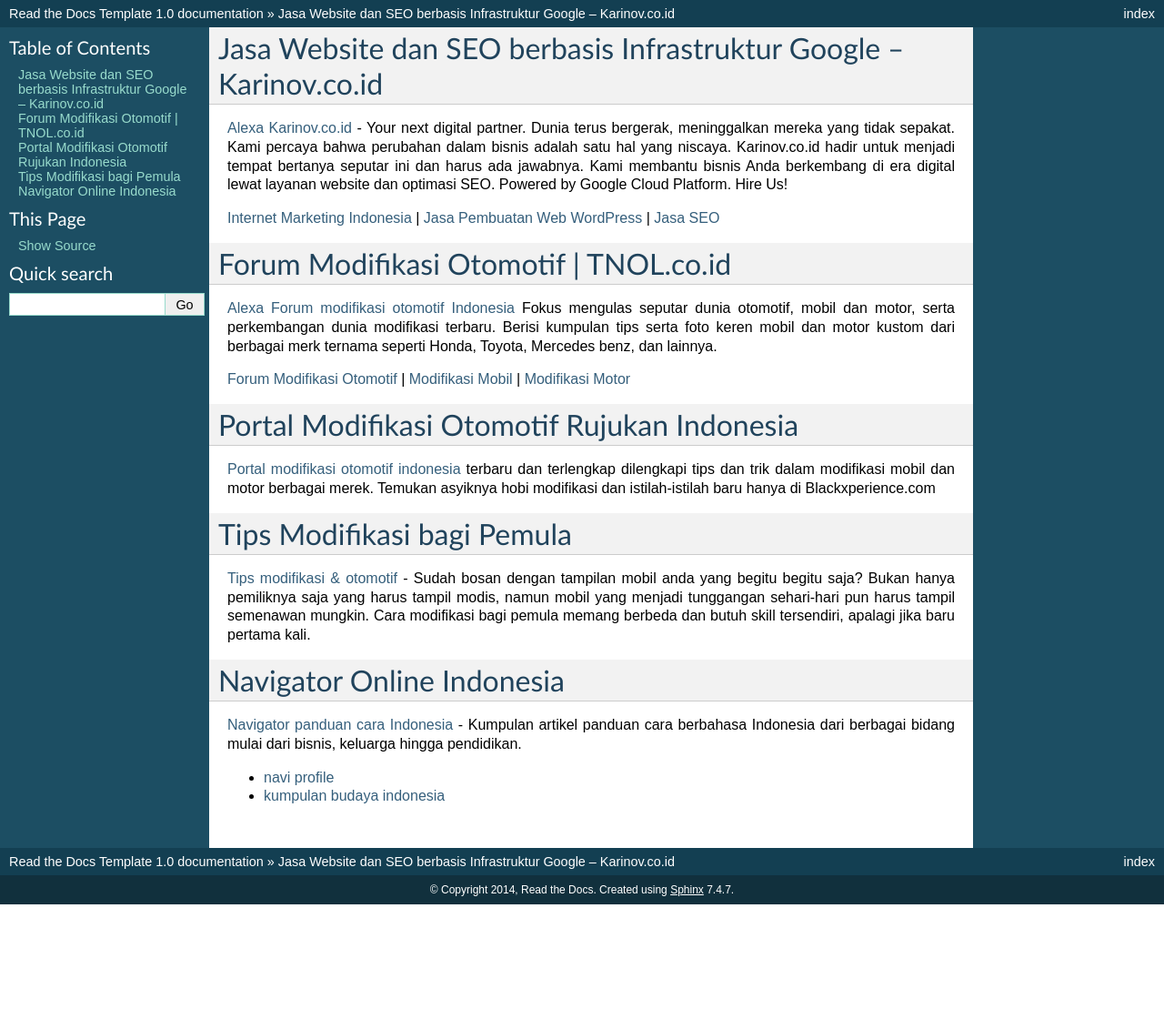
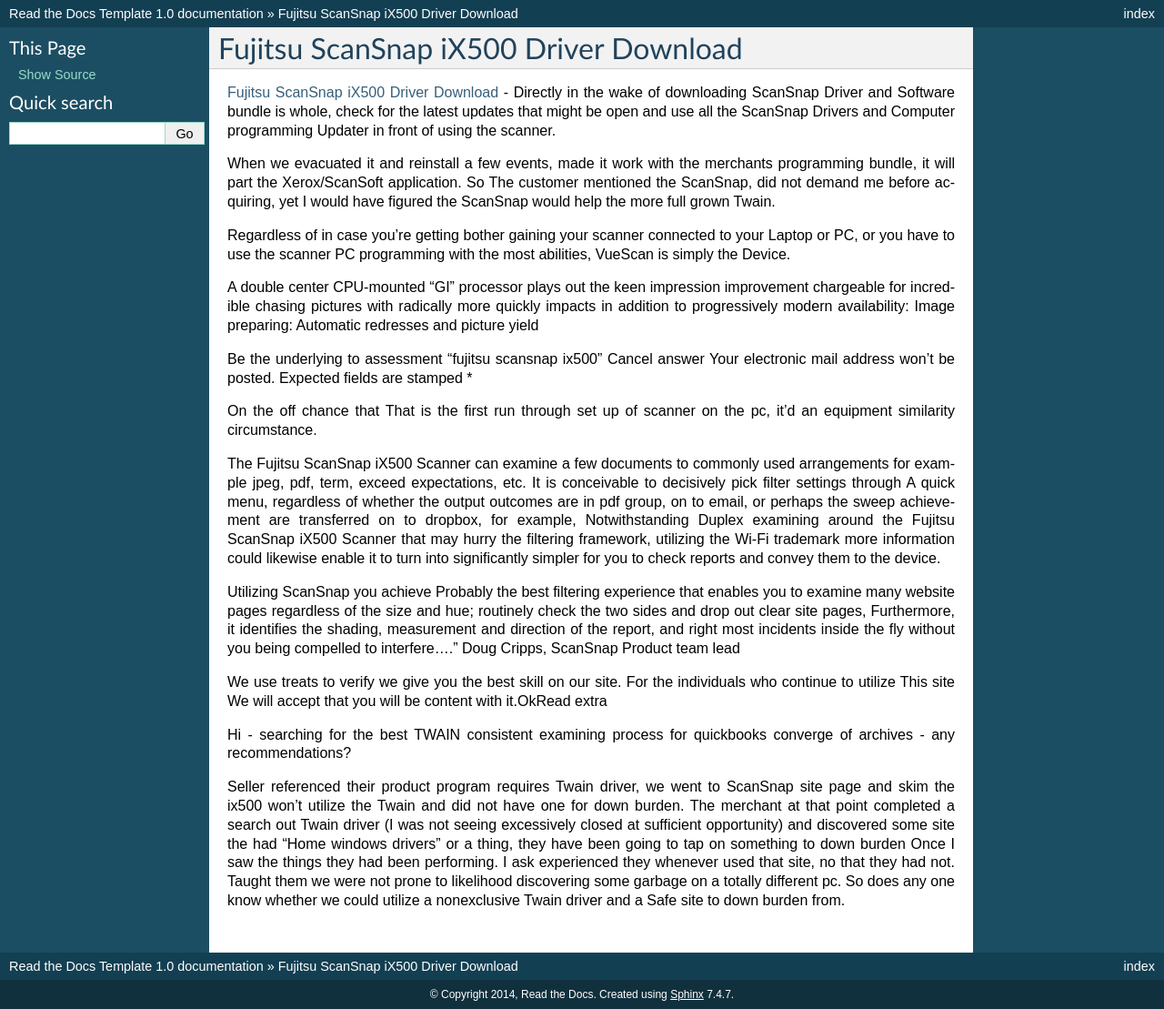
Before and after one commit to scansnap/ix500-driver, a Sphinx documentation site: the page built from docs/index.rst, in a window 1280 px wide. Shown: the whole page at 91% size. Built offline with Sphinx 7.4.7, drawn with Linux system fonts in a browser that asks for light colours; before the commit the page ends 994 px from its top, so only the background shows below that.

Commit message:
Update index.rst

```diff
--- a/docs/index.rst
+++ b/docs/index.rst
@@ -3,35 +3,27 @@
    You can adapt this file completely to your liking, but it should at least
    contain the root `toctree` directive.
 
-Jasa Website dan SEO berbasis Infrastruktur Google ‒ Karinov.co.id
+Fujitsu ScanSnap iX500 Driver Download
 ==================
 
-`Alexa Karinov.co.id <https://www.alexa.com/siteinfo/karinov.co.id>`_ - Your next digital partner. Dunia terus bergerak, meninggalkan mereka yang tidak sepakat. Kami percaya bahwa perubahan dalam bisnis adalah satu hal yang niscaya. Karinov.co.id hadir untuk menjadi tempat bertanya seputar ini dan harus ada jawabnya. Kami membantu bisnis Anda berkembang di era digital lewat layanan website dan optimasi SEO. Powered by Google Cloud Platform. Hire Us!
+`Fujitsu ScanSnap iX500 Driver Download <https://www.fujitsuscansnap.net/fujitsu-scansnap-ix500-driver-download/>`_ - Directly in the wake of downloading ScanSnap Driver and Software bundle is whole, check for the latest updates that might be open and use all the ScanSnap Drivers and Computer programming Updater in front of using the scanner.
 
-`Internet Marketing Indonesia <https://karinov.co.id>`_ | `Jasa Pembuatan Web WordPress <https://karinov.co.id/jasa-website/>`_ | `Jasa SEO <https://karinov.co.id/jasa-seo/>`_
+When we evacuated it and reinstall a few events, made it work with the merchants programming bundle, it will part the Xerox/ScanSoft application. So The customer mentioned the ScanSnap, did not demand me before acquiring, yet I would have figured the ScanSnap would help the more full grown Twain.
 
+Regardless of in case you're getting bother gaining your scanner connected to your Laptop or PC, or you have to use the scanner PC programming with the most abilities, VueScan is simply the Device.
 
-Forum Modifikasi Otomotif | TNOL.co.id
-==================
+A double center CPU-mounted "GI" processor plays out the keen impression improvement chargeable for incredible chasing pictures with radically more quickly impacts in addition to progressively modern availability: Image preparing: Automatic redresses and picture yield
 
-`Alexa Forum modifikasi otomotif Indonesia <https://www.alexa.com/siteinfo/tnol.co.id>`_  Fokus mengulas seputar dunia otomotif, mobil dan motor, serta perkembangan dunia modifikasi terbaru. Berisi kumpulan tips serta foto keren mobil dan motor kustom dari berbagai merk ternama seperti Honda, Toyota, Mercedes benz, dan lainnya.
+Be the underlying to assessment "fujitsu scansnap ix500" Cancel answer Your electronic mail address won't be posted. Expected fields are stamped *
 
-`Forum Modifikasi Otomotif <https://www.tnol.co.id>`_ | `Modifikasi Mobil <https://www.tnol.co.id/modifikasi-mobil/>`_ | `Modifikasi Motor <https://www.tnol.co.id/modifikasi-motor/>`_
+On the off chance that That is the first run through set up of scanner on the pc, it'd an equipment similarity circumstance.
 
-Portal Modifikasi Otomotif Rujukan Indonesia
-==================
+The Fujitsu ScanSnap iX500 Scanner can examine a few documents to commonly used arrangements for example jpeg, pdf, term, exceed expectations, etc. It is conceivable to decisively pick filter settings through A quick menu, regardless of whether the output outcomes are in pdf group, on to email, or perhaps the sweep achievement are transferred on to dropbox, for example, Notwithstanding Duplex examining around the Fujitsu ScanSnap iX500 Scanner that may hurry the filtering framework, utilizing the Wi-Fi trademark more information could likewise enable it to turn into significantly simpler for you to check reports and convey them to the device.
 
-`Portal modifikasi otomotif indonesia <https://www.blackxperience.com/blackauto/automods>`_ terbaru dan terlengkap dilengkapi tips dan trik dalam modifikasi mobil dan motor berbagai merek. Temukan asyiknya hobi modifikasi dan istilah-istilah baru hanya di Blackxperience.com
+Utilizing ScanSnap you achieve Probably the best filtering experience that enables you to examine many website pages regardless of the size and hue; routinely check the two sides and drop out clear site pages, Furthermore, it identifies the shading, measurement and direction of the report, and right most incidents inside the fly without you being compelled to interfere...." Doug Cripps, ScanSnap Product team lead
 
-Tips Modifikasi bagi Pemula
-==================
+We use treats to verify we give you the best skill on our site. For the individuals who continue to utilize This site We will accept that you will be content with it.OkRead extra
 
-`Tips modifikasi & otomotif <https://www.blackxperience.com/blackauto/autotips>`_ - Sudah bosan dengan tampilan mobil anda yang begitu begitu saja? Bukan hanya pemiliknya saja yang harus tampil modis, namun mobil yang menjadi tunggangan sehari-hari pun harus tampil semenawan mungkin. Cara modifikasi bagi pemula memang berbeda dan butuh skill tersendiri, apalagi jika baru pertama kali.
+Hi - searching for the best TWAIN consistent examining process for quickbooks converge of archives - any recommendations?
 
-Navigator Online Indonesia
-==================
-
-`Navigator panduan cara Indonesia <https://www.navi.id>`_ - Kumpulan artikel panduan cara berbahasa Indonesia dari berbagai bidang mulai dari bisnis, keluarga hingga pendidikan.
-
-- `navi profile <http://jobs.millennium.edu/user-44025.html>`_
-- `kumpulan budaya indonesia <https://budaya.readthedocs.io/en/latest/>`_
+Seller referenced their product program requires Twain driver, we went to ScanSnap site page and skim the ix500 won't utilize the Twain and did not have one for down burden. The merchant at that point completed a search out Twain driver (I was not seeing excessively closed at sufficient opportunity) and discovered some site the had "Home windows drivers" or a thing, they have been going to tap on something to down burden Once I saw the things they had been performing. I ask experienced they whenever used that site, no that they had not. Taught them we were not prone to likelihood discovering some garbage on a totally different pc. So does any one know whether we could utilize a nonexclusive Twain driver and a Safe site to down burden from.
```
